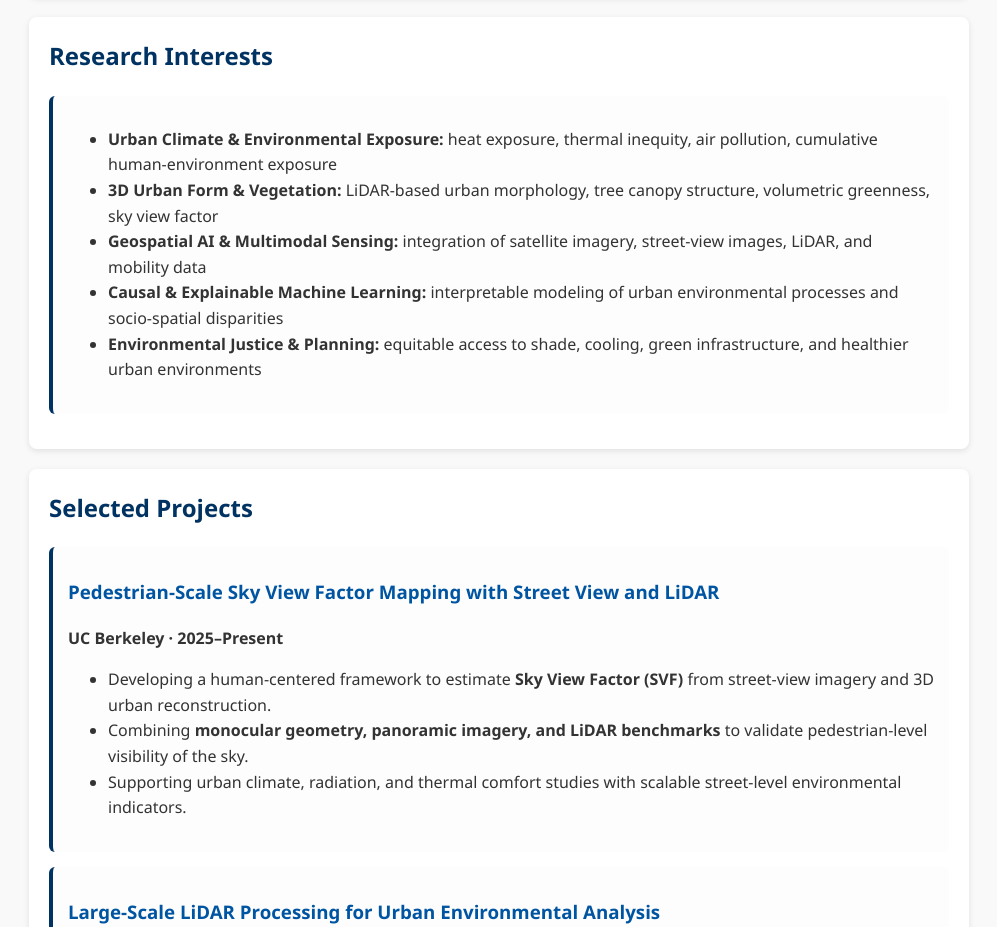
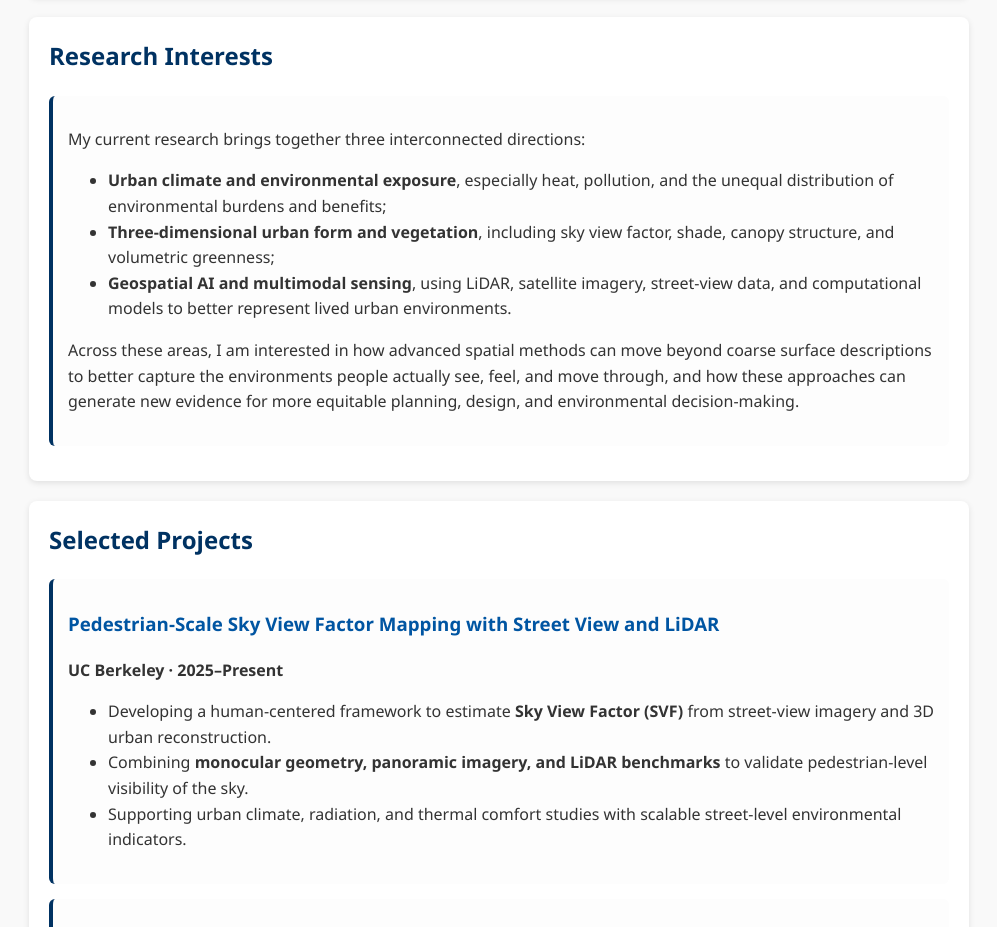
Before and after one commit to yuye-zhou/yuye-zhou.github.io, a plain HTML site: page index.html in a window 1280 px wide. Shown: the part 1164-2091 px from the top of the page, without its empty margins (141-1138 px from the left). Drawn offline with Linux system fonts and the light colour scheme.

Commit message:
Update index.html

```diff
--- a/index.html
+++ b/index.html
@@ -65,17 +65,22 @@
     </ul>
   </section>
 
-  <!-- Research Interests -->
   <section id="research">
   <h2>Research Interests</h2>
   <div class="card">
+    <p>
+      My current research brings together three interconnected directions:
+    </p>
     <ul>
-        <li><b>Urban Climate & Environmental Exposure:</b> heat exposure, thermal inequity, air pollution, cumulative human-environment exposure</li>
-        <li><b>3D Urban Form & Vegetation:</b> LiDAR-based urban morphology, tree canopy structure, volumetric greenness, sky view factor</li>
-        <li><b>Geospatial AI & Multimodal Sensing:</b> integration of satellite imagery, street-view images, LiDAR, and mobility data</li>
-        <li><b>Causal & Explainable Machine Learning:</b> interpretable modeling of urban environmental processes and socio-spatial disparities</li>
-        <li><b>Environmental Justice & Planning:</b> equitable access to shade, cooling, green infrastructure, and healthier urban environments</li>
+      <li><b>Urban climate and environmental exposure</b>, especially heat, pollution, and the unequal distribution of environmental burdens and benefits;</li>
+      <li><b>Three-dimensional urban form and vegetation</b>, including sky view factor, shade, canopy structure, and volumetric greenness;</li>
+      <li><b>Geospatial AI and multimodal sensing</b>, using LiDAR, satellite imagery, street-view data, and computational models to better represent lived urban environments.</li>
     </ul>
+    <p>
+      Across these areas, I am interested in how advanced spatial methods can move beyond coarse surface descriptions
+      to better capture the environments people actually see, feel, and move through, and how these approaches can generate
+      new evidence for more equitable planning, design, and environmental decision-making.
+    </p>
   </div>
 </section>
 
```
Lines whose indentation alone changed are shown as unchanged.
